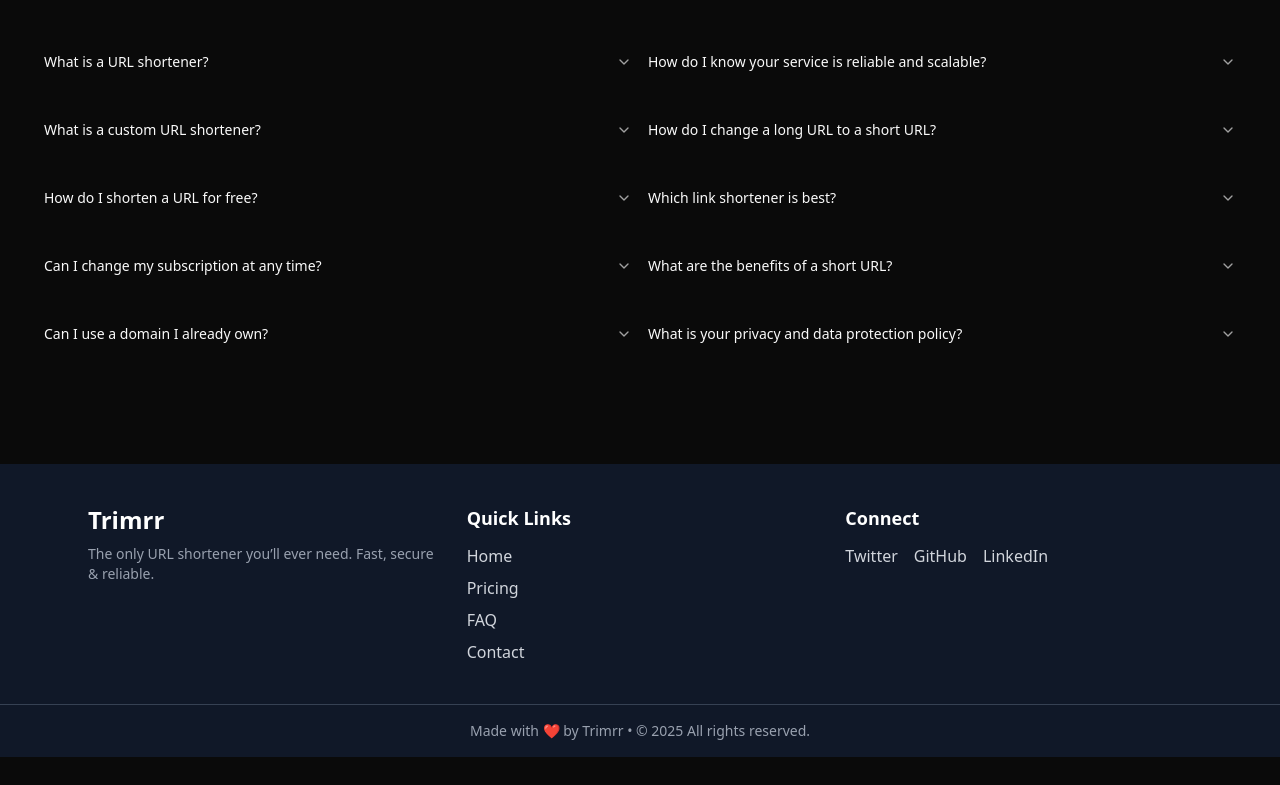
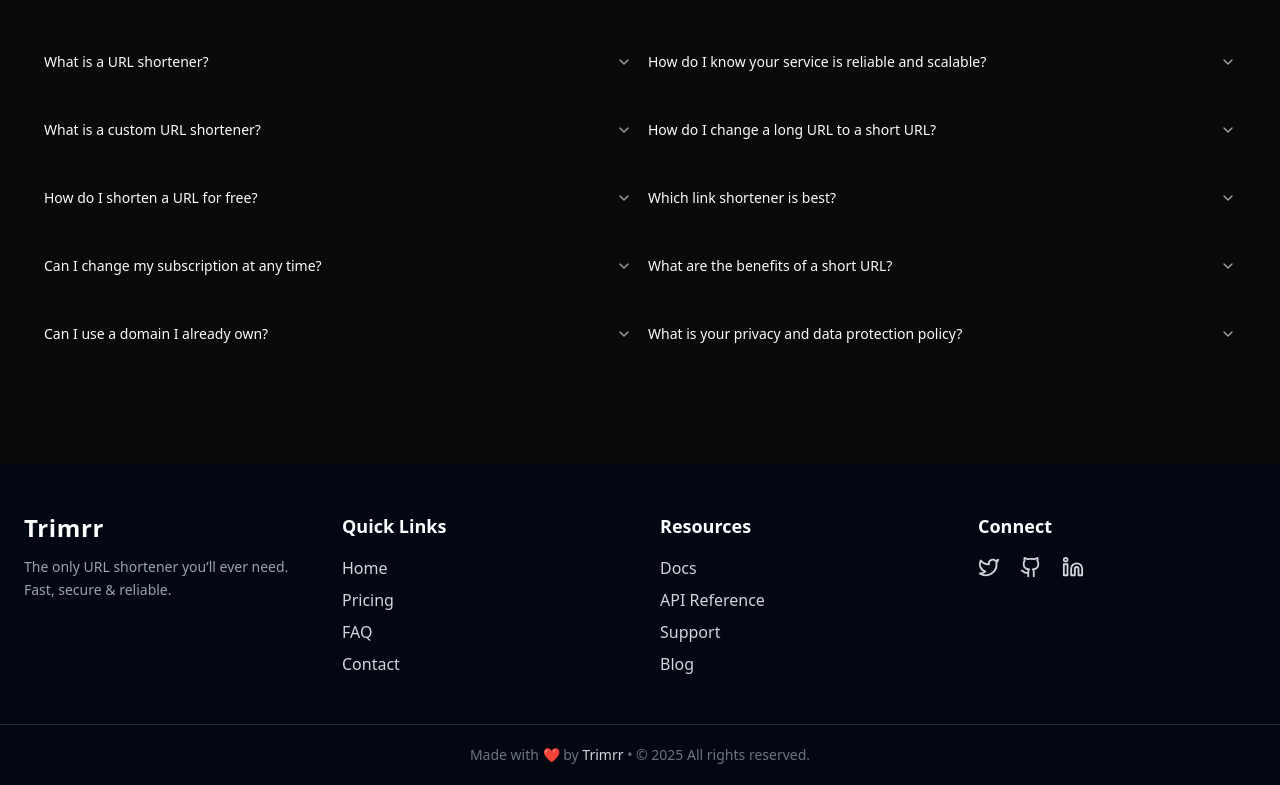
Before and after one commit to arunava2018/Trimrr, a React (Vite) app: page / in a window 1280 px wide. Shown: the part 1472-2257 px from the top of the page. Before the commit the page ends 2229 px from the top, so only its background shows below. Built offline with nearby package versions, Linux system fonts and the light colour scheme; no server answers.

Commit message:
modify footer

```diff
--- a/src/layouts/app-layout.jsx
+++ b/src/layouts/app-layout.jsx
@@ -1,7 +1,8 @@
-import React from 'react'
-import { Outlet, Link } from "react-router-dom"
-import "../App.css"
-import Header from '@/components/header'
+import React from "react";
+import { Outlet, Link } from "react-router-dom";
+import "../App.css";
+import Header from "@/components/header";
+import { Github, Linkedin, Twitter } from "lucide-react";
 
 const AppLayout = () => {
   return (
@@ -12,45 +13,67 @@
       </main>
 
       {/* Footer */}
-      <footer className="bg-gray-900 text-gray-300 mt-10">
-        <div className="max-w-6xl mx-auto px-6 py-10 grid grid-cols-1 sm:grid-cols-3 gap-8 text-center sm:text-left">
+      <footer className="bg-gray-950 text-gray-300 mt-10">
+        <div className="max-w-7xl mx-auto px-6 py-12 grid grid-cols-1 md:grid-cols-4 gap-10 text-center md:text-left">
           {/* Brand */}
           <div>
-            <h2 className="text-2xl font-bold text-white">Trimrr</h2>
-            <p className="mt-2 text-sm text-gray-400">
-              The only URL shortener you’ll ever need. Fast, secure & reliable.
+            <h2 className="text-2xl font-bold text-white tracking-wide">Trimrr</h2>
+            <p className="mt-3 text-sm text-gray-400 leading-relaxed">
+              The only URL shortener you’ll ever need.
+              <br />Fast, secure & reliable.
             </p>
           </div>
 
           {/* Quick Links */}
           <div>
             <h3 className="text-lg font-semibold text-white">Quick Links</h3>
-            <ul className="mt-3 space-y-2">
-              <li><Link to="/" className="hover:text-red-400">Home</Link></li>
-              <li><Link to="/pricing" className="hover:text-red-400">Pricing</Link></li>
-              <li><Link to="/faq" className="hover:text-red-400">FAQ</Link></li>
-              <li><Link to="/contact" className="hover:text-red-400">Contact</Link></li>
+            <ul className="mt-4 space-y-2">
+              <li><Link to="/" className="hover:text-red-400 transition-colors">Home</Link></li>
+              <li><Link to="/pricing" className="hover:text-red-400 transition-colors">Pricing</Link></li>
+              <li><Link to="/faq" className="hover:text-red-400 transition-colors">FAQ</Link></li>
+              <li><Link to="/contact" className="hover:text-red-400 transition-colors">Contact</Link></li>
             </ul>
           </div>
 
-          {/* Social / Contact */}
+          {/* Resources */}
+          <div>
+            <h3 className="text-lg font-semibold text-white">Resources</h3>
+            <ul className="mt-4 space-y-2">
+              <li><a href="#" className="hover:text-red-400 transition-colors">Docs</a></li>
+              <li><a href="#" className="hover:text-red-400 transition-colors">API Reference</a></li>
+              <li><a href="#" className="hover:text-red-400 transition-colors">Support</a></li>
+              <li><a href="#" className="hover:text-red-400 transition-colors">Blog</a></li>
+            </ul>
+          </div>
+
+          {/* Social */}
           <div>
             <h3 className="text-lg font-semibold text-white">Connect</h3>
-            <div className="mt-3 flex justify-center sm:justify-start space-x-4">
-              <a href="#" className="hover:text-red-400">Twitter</a>
-              <a href="#" className="hover:text-red-400">GitHub</a>
-              <a href="#" className="hover:text-red-400">LinkedIn</a>
+            <div className="mt-4 flex justify-center md:justify-start space-x-5">
+              <a href="#" className="hover:text-red-400 transition-colors">
+                <Twitter size={22} />
+              </a>
+              <a href="#" className="hover:text-red-400 transition-colors">
+                <Github size={22} />
+              </a>
+              <a href="#" className="hover:text-red-400 transition-colors">
+                <Linkedin size={22} />
+              </a>
             </div>
           </div>
         </div>
 
         {/* Bottom Bar */}
-        <div className="border-t border-gray-700 py-4 text-center text-sm text-gray-400">
-          <p>Made with ❤️ by Trimrr • © {new Date().getFullYear()} All rights reserved.</p>
+        <div className="border-t border-gray-800 py-5 text-center text-sm text-gray-500">
+          <p>
+            Made with <span className="text-red-500">❤️</span> by{" "}
+            <span className="font-medium text-gray-300">Trimrr</span> • ©{" "}
+            {new Date().getFullYear()} All rights reserved.
+          </p>
         </div>
       </footer>
     </div>
-  )
-}
+  );
+};
 
-export default AppLayout
+export default AppLayout;
```
